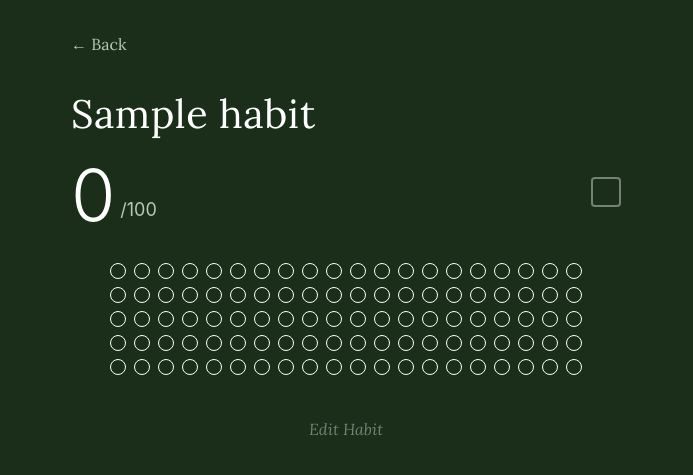
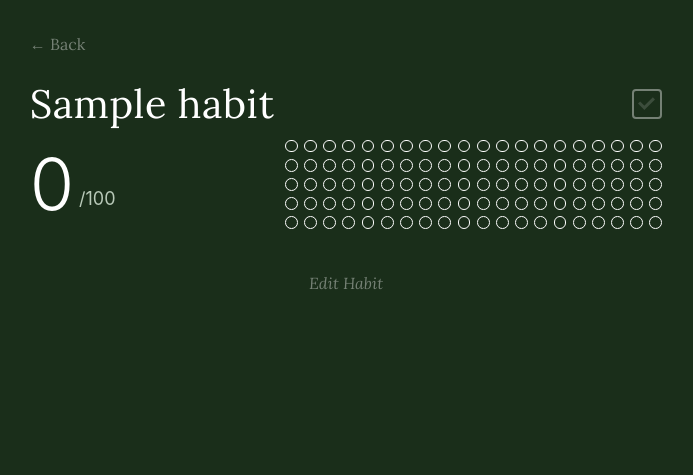
Before and after one commit to AidanStack/century_tracker, a Flask app: page /habit/1 in a window 1280 px wide. Shown: the top 475 px of the page, without its empty margins (294-987 px from the left). Run offline with Flask 3, Linux system fonts and the light colour scheme; tables that the repository leaves empty hold one stand-in row (values such as "Sample post").

Commit message:
Refine UI layout and improve visual consistency
- Increase habit card width by 15% and scale card elements by 20%
- Add separator lines between cards (90% width, centered)
- Reposition checkbox to left of habit name with vertical alignment
- Make checkbox 10% smaller and remove faded checkmark from unticked state
- Move detail page checkbox to right side and dot grid next to count
- Simplify button hover effects to match back button style
- Isolate drag-and-drop to habit cards container only
- Improve spacing and alignment throughout

Co-Authored-By: Claude Sonnet 4.5 <noreply@anthropic.com>

```diff
--- a/static/style.css
+++ b/static/style.css
@@ -44,27 +44,45 @@ header h1 {
 }
 
 main {
-    max-width: 550px;
+    max-width: 632.5px;
     margin: 0 auto;
     padding: 0;
+}
+
+.habit-cards-container {
+    /* Container for habit cards to isolate drag and drop */
 }
 
 /* Habit cards */
 .habit-card {
     background: transparent;
     border: none;
-    padding: 1.5rem;
-    margin-bottom: 1rem;
+    padding: 1.8rem;
+    margin-bottom: 1.2rem;
     position: relative;
     cursor: move;
     transition: opacity 0.2s, background 0.2s, backdrop-filter 0.2s, box-shadow 0.2s;
-    border-radius: 12px;
+    border-radius: 14.4px;
     backdrop-filter: blur(0px);
     box-shadow: 0 2px 8px rgba(0, 0, 0, 0);
 }
 
-.habit-card:hover {
-    background: rgba(255, 255, 255, 0.02);
+.habit-card::before {
+    content: '';
+    position: absolute;
+    top: -0.6rem;
+    left: 5%;
+    width: 90%;
+    height: 1px;
+    background-color: rgba(255, 255, 255, 0.1);
+}
+
+.habit-card:first-child::before {
+    display: none;
+}
+
+.habit-cards-container.is-dragging .habit-card {
+    background: rgba(255, 255, 255, 0.04);
     backdrop-filter: blur(10px);
     box-shadow: 0 2px 8px rgba(0, 0, 0, 0.1);
 }
@@ -154,6 +173,19 @@ main {
     margin-bottom: 1.75rem;
 }
 
+.habit-detail-title-row {
+    display: flex;
+    align-items: center;
+    justify-content: space-between;
+    gap: 0.75rem;
+    margin-bottom: 1rem;
+}
+
+.habit-detail-title-row form {
+    display: flex;
+    align-items: center;
+}
+
 .habit-detail-title {
     font-family: 'Lora', serif;
     font-size: 2.25rem;
@@ -163,18 +195,19 @@ main {
     opacity: 1;
     text-align: left;
     letter-spacing: 0.5px;
-    margin-bottom: 1rem;
+    margin: 0;
+    line-height: 1;
 }
 
 .back-link {
     font-family: 'Lora', serif;
-    color: var(--text-light);
+    color: rgba(255, 255, 255, 0.4);
     text-decoration: none;
     font-size: 1rem;
 }
 
 .back-link:hover {
-    color: var(--text-white);
+    color: rgba(255, 255, 255, 0.6);
 }
 
 .edit-habit-btn {
@@ -214,14 +247,9 @@ main {
     margin: 2rem auto;
     text-decoration: none;
     border-radius: 12px;
-    backdrop-filter: blur(0px);
-    box-shadow: 0 2px 8px rgba(0, 0, 0, 0);
 }
 
 .edit-habit-btn-bottom:hover {
-    background: rgba(255, 255, 255, 0.02);
-    backdrop-filter: blur(10px);
-    box-shadow: 0 2px 8px rgba(0, 0, 0, 0.1);
     color: rgba(255, 255, 255, 0.6);
 }
 
@@ -271,9 +299,25 @@ main {
     transition: all 0.2s;
 }
 
+.detail-habit-checkbox::before {
+    content: '';
+    position: absolute;
+    left: 8px;
+    top: 3px;
+    width: 6px;
+    height: 12px;
+    border: solid rgba(255, 255, 255, 0.15);
+    border-width: 0 3px 3px 0;
+    transform: rotate(45deg);
+}
+
 .detail-habit-checkbox:checked {
     background-color: #ffffff;
     border-color: #ffffff;
+}
+
+.detail-habit-checkbox:checked::before {
+    display: none;
 }
 
 .detail-habit-checkbox:checked::after {
@@ -290,15 +334,13 @@ main {
 
 .detail-dot-grid {
     display: grid;
-    grid-template-columns: repeat(20, 16px);
-    gap: 8px;
-    margin: 0 auto 2rem;
-    justify-content: center;
+    grid-template-columns: repeat(20, 12.8px);
+    gap: 6.4px;
 }
 
 .detail-dot {
-    width: 16px;
-    height: 16px;
+    width: 12.8px;
+    height: 12.8px;
     border-radius: 50%;
     background-color: transparent;
     border: 1px solid #ffffff;
--- a/templates/habit_detail.html
+++ b/templates/habit_detail.html
@@ -11,7 +11,16 @@
     <a href="{{ url_for('index') }}" class="back-link">← Back</a>
 </div>
 
-<h1 class="habit-detail-title">{{ habit.habit_name }}</h1>
+<div class="habit-detail-title-row">
+    <h1 class="habit-detail-title">{{ habit.habit_name }}</h1>
+    <form method="POST" action="{{ url_for('toggle_habit', habit_id=habit.habit_id) }}" style="margin: 0;" onsubmit="return false;">
+        <input type="hidden" name="next" value="{{ url_for('habit_detail', habit_id=habit.habit_id) }}">
+        <input type="checkbox"
+               class="detail-habit-checkbox"
+               {% if habit.completed_today %}checked{% endif %}
+               onchange="toggleHabit({{ habit.habit_id }}, this)">
+    </form>
+</div>
 
 <!-- Edit Modal -->
 <div id="editModal" class="modal" onclick="closeModalOnBackdrop(event)">
@@ -99,19 +108,12 @@ function toggleHabit(habitId, checkbox) {
         <span class="detail-count-main">{{ habit.count }}</span>
         <span class="detail-count-suffix">/100</span>
     </div>
-    <form method="POST" action="{{ url_for('toggle_habit', habit_id=habit.habit_id) }}" style="margin: 0;" onsubmit="return false;">
-        <input type="hidden" name="next" value="{{ url_for('habit_detail', habit_id=habit.habit_id) }}">
-        <input type="checkbox"
-               class="detail-habit-checkbox"
-               {% if habit.completed_today %}checked{% endif %}
-               onchange="toggleHabit({{ habit.habit_id }}, this)">
-    </form>
-</div>
 
-<div class="detail-dot-grid">
-    {% for day_completed in habit.history %}
-    <div class="detail-dot {% if day_completed %}filled{% endif %}"></div>
-    {% endfor %}
+    <div class="detail-dot-grid">
+        {% for day_completed in habit.history %}
+        <div class="detail-dot {% if day_completed %}filled{% endif %}"></div>
+        {% endfor %}
+    </div>
 </div>
 
 <button class="edit-habit-btn-bottom" onclick="openEditModal()">Edit Habit</button>
```
Also changed, not shown: other parts of static/style.css (+23 -27 lines), templates/index.html (+9 -4 lines).
